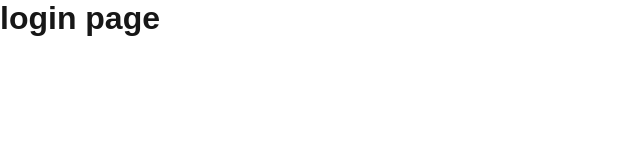
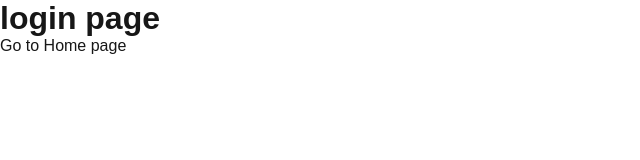
Before and after one commit to AnushreeNema/Next-js-app, a Next.js app: page /login in a window 1280 px wide. Shown: the top 160 px of the page, without its empty margins (0-640 px from the left). Built offline with nearby package versions, Linux system fonts and the light colour scheme.

Commit message:
login page back to homepage button

```diff
--- a/src/app/login/page.js
+++ b/src/app/login/page.js
@@ -1,7 +1,9 @@
+import Link from "next/link";
 const Login = () => {
   return (
     <div>
       <h1>login page</h1>
+      <Link href="/">Go to Home page</Link>
     </div>
   );
 };
```
